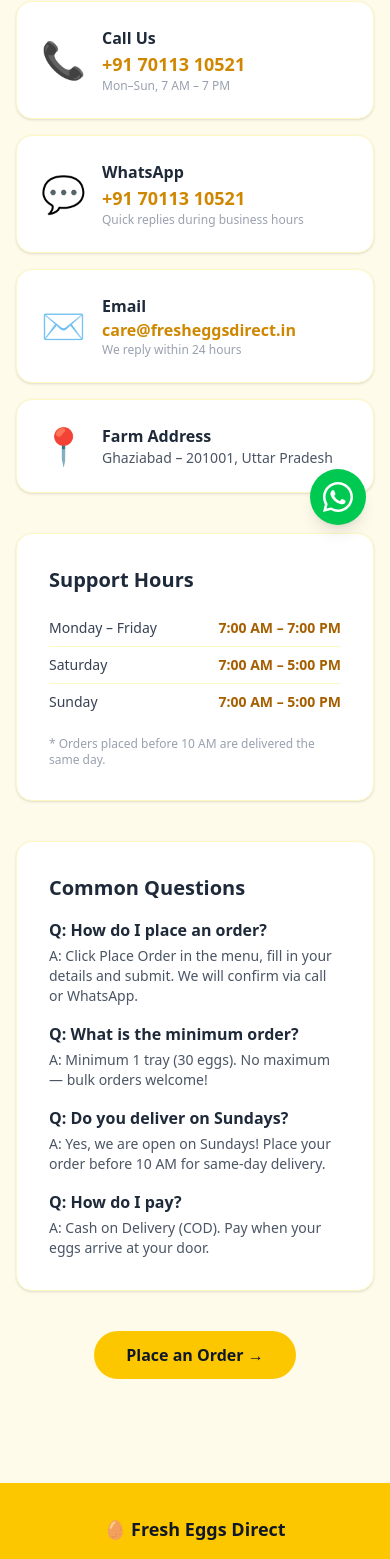
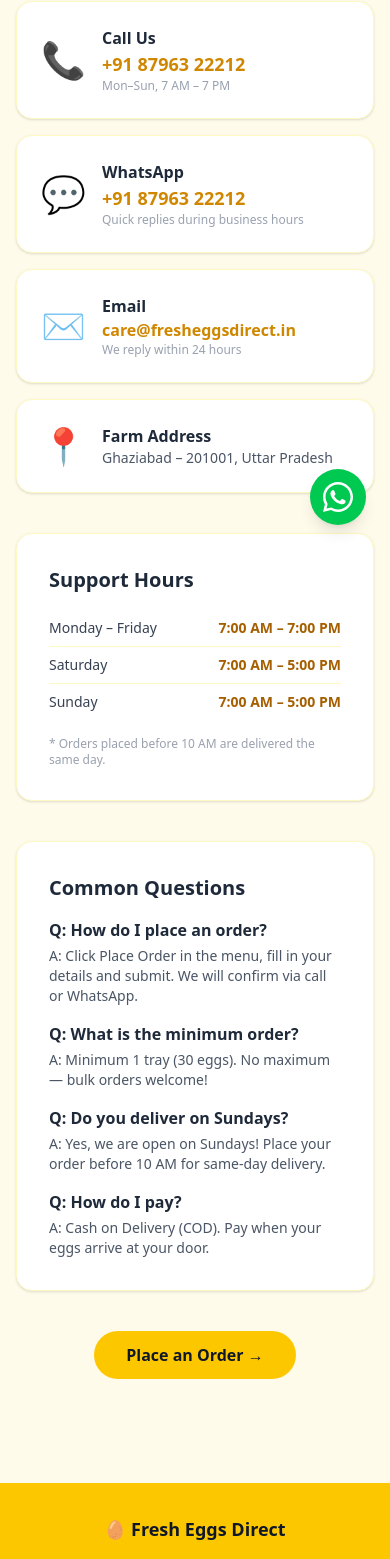
Before and after one commit to rupendra1817/fresheggsdirect, a Next.js app: page /contact in a window 390 px wide. Shown: the part 295-1854 px from the top of the page. Built offline with nearby package versions, Linux system fonts and the light colour scheme.

Commit message:
Updated mobile number

```diff
--- a/app/contact/page.tsx
+++ b/app/contact/page.tsx
@@ -27,22 +27,22 @@
       {/* Contact Cards */}
       <div className="grid grid-cols-1 sm:grid-cols-2 gap-4">
 
-        <a href="tel:+917011310521"
+        <a href="tel:+918796322212"
           className="bg-white rounded-2xl shadow p-6 border border-yellow-100 flex items-center gap-4 hover:border-yellow-400 transition-colors">
           <span className="text-4xl">📞</span>
           <div>
             <p className="font-bold text-gray-800">Call Us</p>
-            <p className="text-yellow-600 font-semibold text-lg">+91 70113 10521</p>
+            <p className="text-yellow-600 font-semibold text-lg">+91 87963 22212</p>
             <p className="text-xs text-gray-400">Mon–Sun, 7 AM – 7 PM</p>
           </div>
         </a>
 
-        <a href="https://wa.me/917011310521" target="_blank" rel="noopener noreferrer"
+        <a href="https://wa.me/918796322212" target="_blank" rel="noopener noreferrer"
           className="bg-white rounded-2xl shadow p-6 border border-yellow-100 flex items-center gap-4 hover:border-yellow-400 transition-colors">
           <span className="text-4xl">💬</span>
           <div>
             <p className="font-bold text-gray-800">WhatsApp</p>
-            <p className="text-yellow-600 font-semibold text-lg">+91 70113 10521</p>
+            <p className="text-yellow-600 font-semibold text-lg">+91 87963 22212</p>
             <p className="text-xs text-gray-400">Quick replies during business hours</p>
           </div>
         </a>
--- a/app/layout.tsx
+++ b/app/layout.tsx
@@ -19,7 +19,7 @@
           <div className="max-w-4xl mx-auto px-4 py-8 flex flex-col md:flex-row items-center justify-between gap-4">
             <div className="text-gray-900 font-bold text-lg">🥚 Fresh Eggs Direct</div>
             <div className="flex flex-col items-center gap-1 text-sm text-gray-800">
-              <span>📞 Support: <a href="tel:+917011310521" className="font-bold hover:underline">+91 70113 10521</a></span>
+              <span>📞 Support: <a href="tel:+918796322212" className="font-bold hover:underline">+91 87963 22212</a></span>
               <span>🕗 Mon–Sun, 7 AM – 7 PM</span>
             </div>
             <div className="text-sm text-gray-700">© 2026 Fresh Eggs Direct. All rights reserved.</div>
--- a/app/order/page.tsx
+++ b/app/order/page.tsx
@@ -98,7 +98,7 @@
 --------------------------------
 Time: ${new Date().toLocaleString("en-IN", { dateStyle: "medium", timeStyle: "short" })}`;
 
-    const whatsappURL = `https://wa.me/917011310521?text=${encodeURIComponent(message)}`;
+    const whatsappURL = `https://wa.me/918796322212?text=${encodeURIComponent(message)}`;
     const a = document.createElement("a");
     a.href = whatsappURL;
     a.target = "_blank";
--- a/components/WhatsAppButton.tsx
+++ b/components/WhatsAppButton.tsx
@@ -3,7 +3,7 @@
 export default function WhatsAppButton() {
   return (
     <a
-      href="https://wa.me/917011310521"
+      href="https://wa.me/918796322212"
       target="_blank"
       rel="noopener noreferrer"
       className="fixed bottom-6 right-6 z-50 bg-green-500 hover:bg-green-600 text-white rounded-full w-14 h-14 flex items-center justify-center shadow-lg transition-transform hover:scale-110"
```
